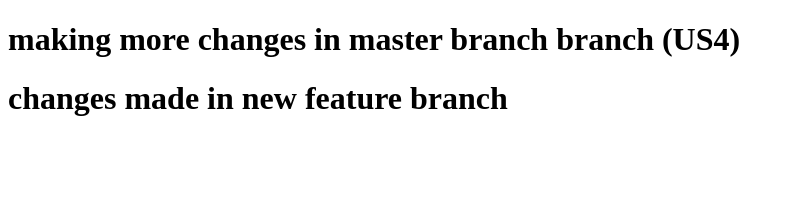
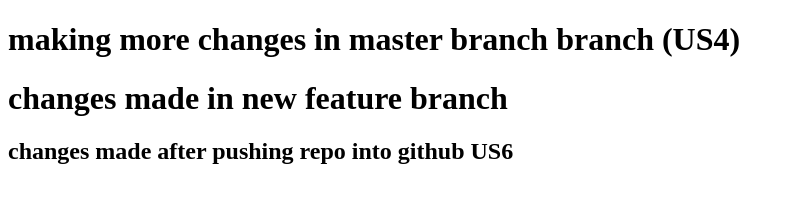
Before and after one commit to gayatri8080/Assignment, a plain HTML site: page index.html in a window 1280 px wide. Shown: the whole page, without its empty margins (0-794 px from the left). Drawn offline with Linux system fonts and the light colour scheme.

Commit message:
commit project 1 after cloning in project2

```diff
--- a/index.html
+++ b/index.html
@@ -6,5 +6,6 @@
     <body>
         <h1>making more changes in master branch branch (US4)</h1>
         <h1>changes made in new feature branch</h1>
+	<h2>changes made after pushing repo into github US6</h2>
     </body>
 </html>
```
Also changed, not shown: 1 other file.
